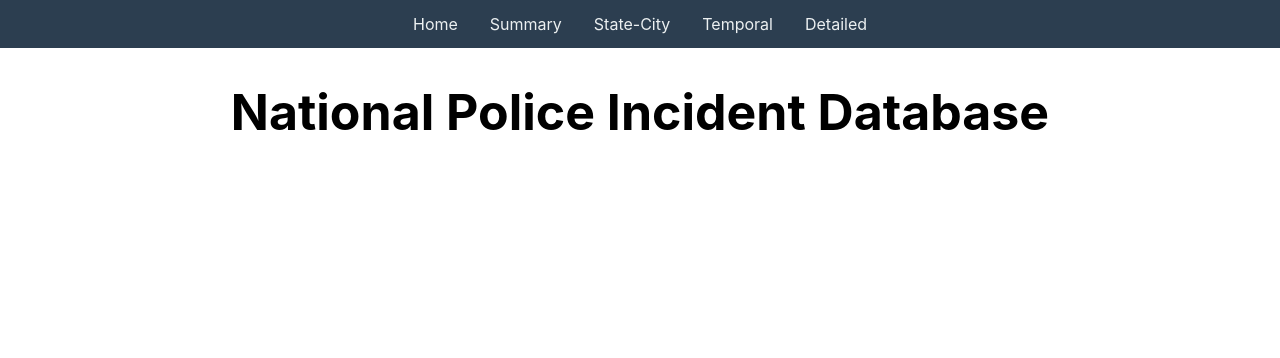
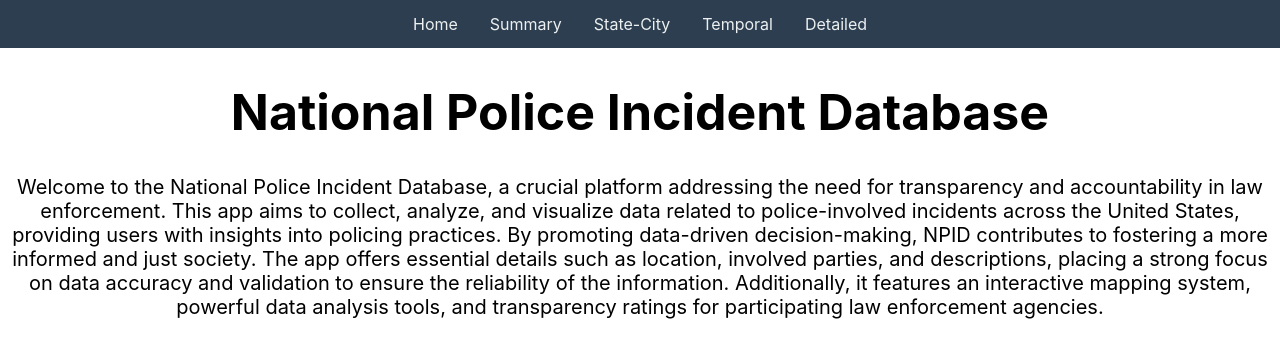
Before and after one commit to sohmpatil/NPID-UI, a React (Create React App) app in the folder npid-frontend/: page / in a window 1280 px wide. Shown: the top 358 px of the page. Built offline with nearby package versions, Linux system fonts and the light colour scheme.

Commit message:
home-page v1.1

```diff
--- a/npid-frontend/src/Home.css
+++ b/npid-frontend/src/Home.css
@@ -1,5 +1,5 @@
 .home-container {
-    display: flex;
+    display: inline-block;
     justify-content: center;
     align-items: center;
     /* height: 100vh; */
@@ -8,4 +8,9 @@
 
 .home-container h1 {
     font-size: 50px;
+
 }
+
+.home-container p {
+    font-size:  20px;
+}
--- a/npid-frontend/src/Home.js
+++ b/npid-frontend/src/Home.js
@@ -1,9 +1,11 @@
 import React from 'react';
 import './Home.css';
+
 function Home() {
   return (
     <div className='home-container'>
       <h1>National Police Incident Database</h1>
+      <p>Welcome to the National Police Incident Database, a crucial platform addressing the need for transparency and accountability in law enforcement. This app aims to collect, analyze, and visualize data related to police-involved incidents across the United States, providing users with insights into policing practices. By promoting data-driven decision-making, NPID contributes to fostering a more informed and just society. The app offers essential details such as location, involved parties, and descriptions, placing a strong focus on data accuracy and validation to ensure the reliability of the information. Additionally, it features an interactive mapping system, powerful data analysis tools, and transparency ratings for participating law enforcement agencies.</p>
     </div>
   );
 }
```
